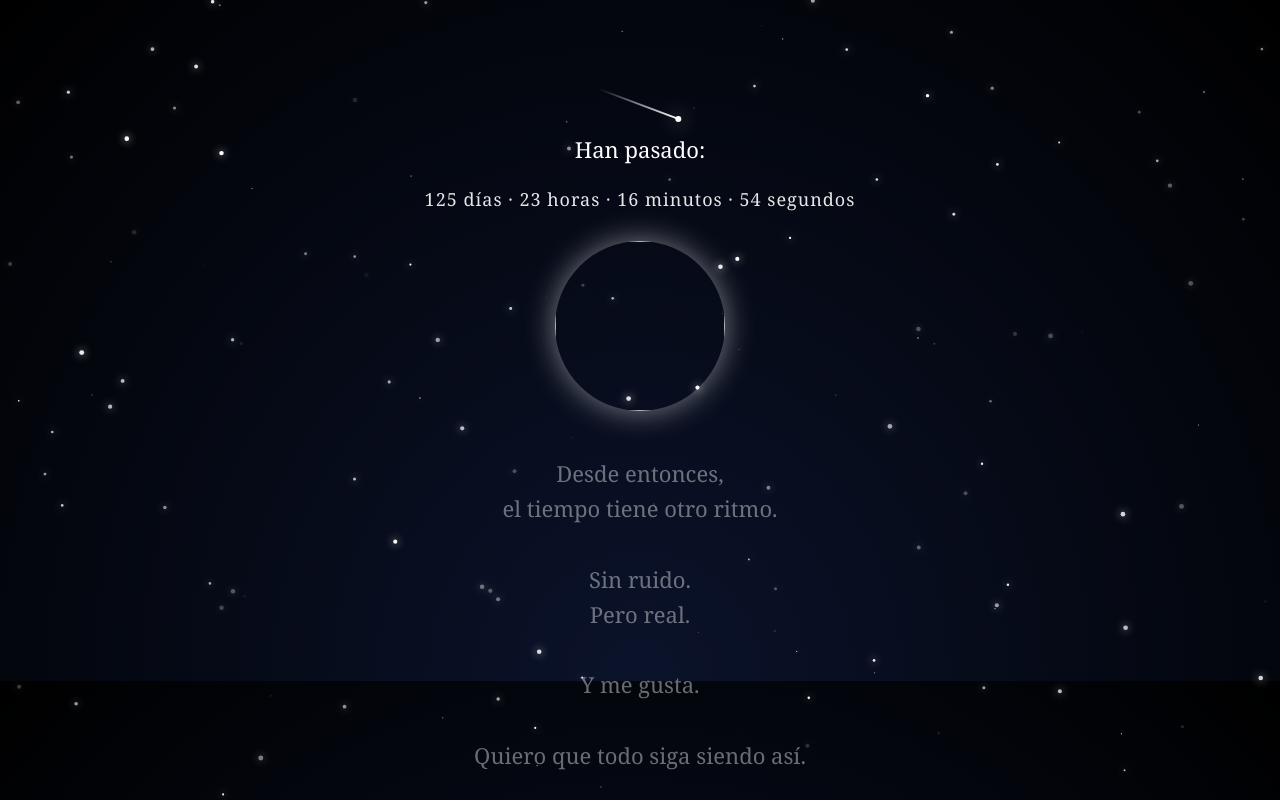
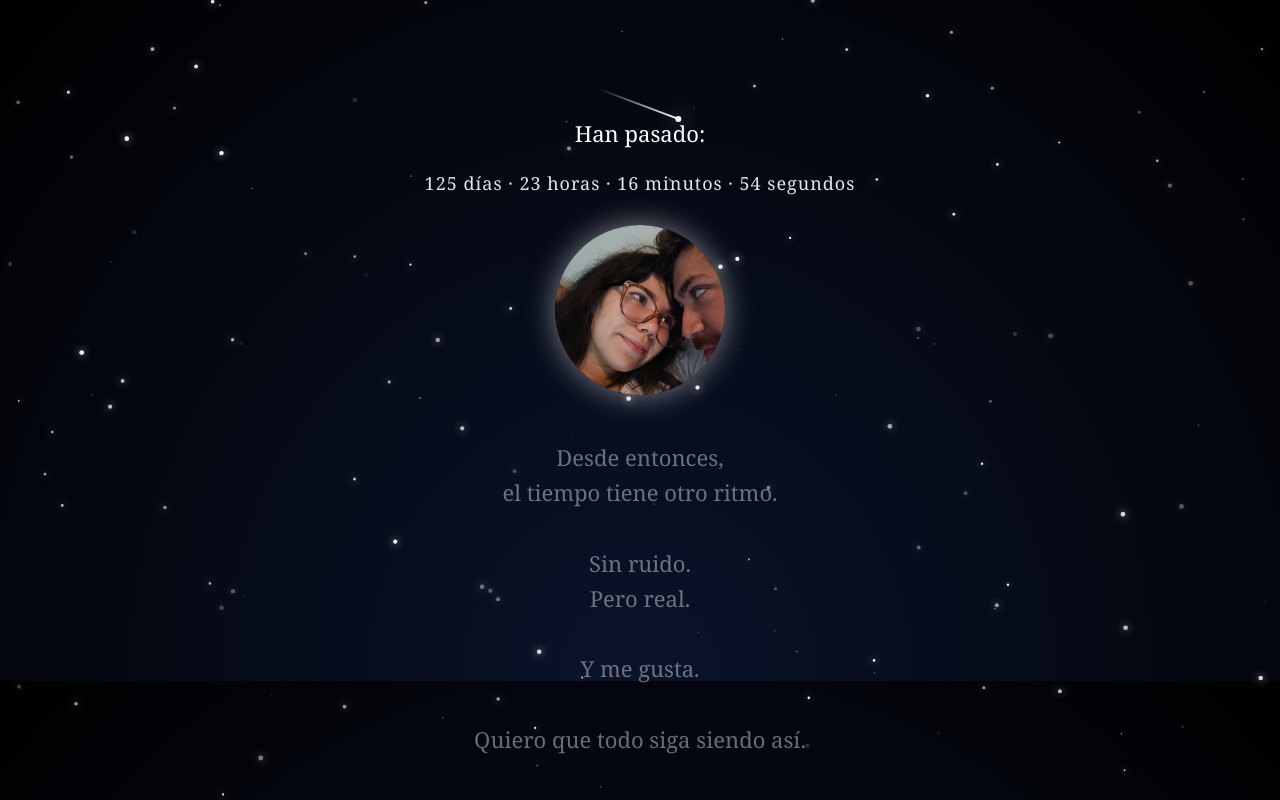
Before and after one commit to matiaseduardofs-rgb/Val, a plain HTML site: page index.html in a window 1280 px wide. Drawn offline with Linux system fonts and the light colour scheme.

Commit message:
index.html

```diff
--- a/index.html
+++ b/index.html
@@ -24,7 +24,7 @@ canvas {
 .content {
   position: relative;
   z-index: 2;
-  top: 14vh; /* ← antes era 20vh */
+  top: 12vh; /* ← antes era 20vh */
   max-width: 600px;
   margin: auto;
   padding: 20px;
@@ -81,7 +81,7 @@ canvas {
 
   <div class="counter" id="counter"></div>
 
-  <img src="Val.jpg" class="photo">
+  <img src="Val.jpeg" class="photo">
 
   <div class="poem reflection">
     Desde entonces,<br>
```
